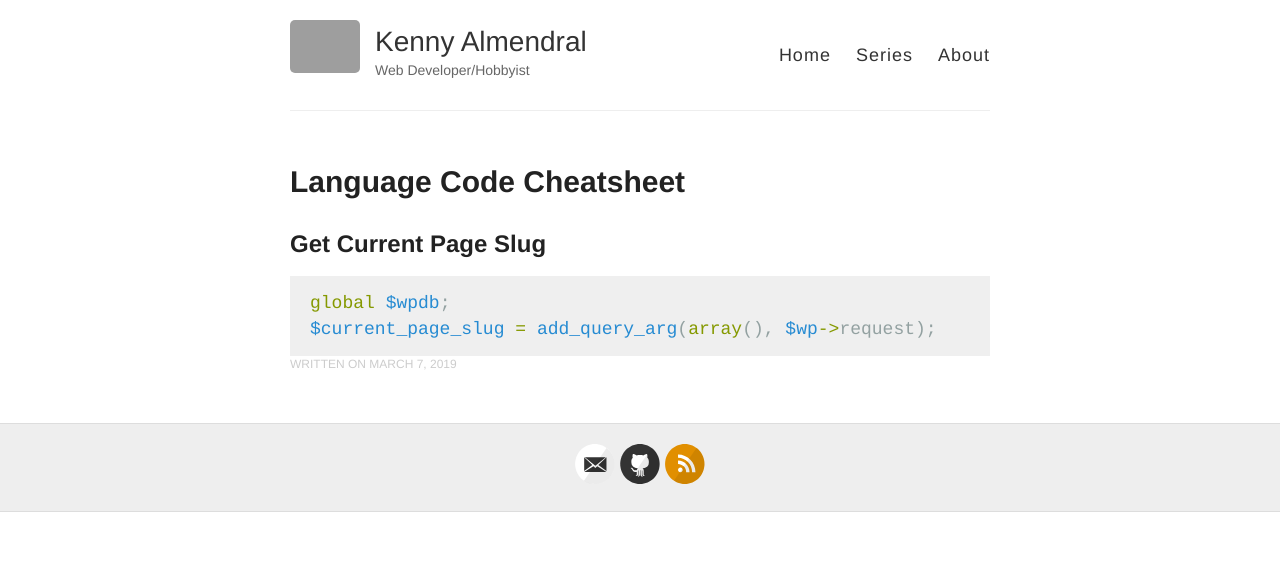
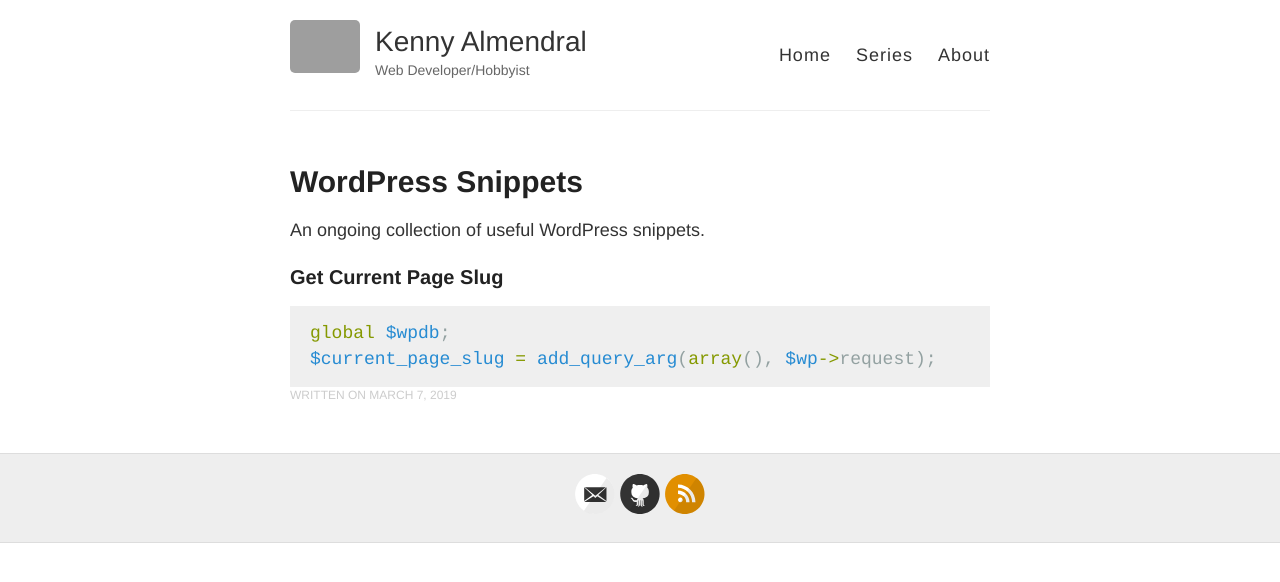
Before and after one commit to kennyalmendral/kennyalmendral.github.io, a Jekyll site: the page built from _posts/2019-03-07-wordpress-snippets.md, in a window 1280 px wide. Shown: the top 582 px of the page. Built offline with Jekyll 4.4.1, drawn with Linux system fonts in a browser that asks for light colours; grey boxes are pictures that could not be loaded.

Commit message:
Update and rename 2019-03-07-wordpress-recipes.md to 2019-03-07-wordpress-snippets.md

````diff
--- a/_posts/2019-03-07-wordpress-recipes.md
+++ b/_posts/2019-03-07-wordpress-snippets.md
@@ -1,9 +1,11 @@
 ---
 layout: post
-title: Language Code Cheatsheet
+title: WordPress Snippets
 ---
 
-## Get Current Page Slug
+An ongoing collection of useful WordPress snippets.
+
+### Get Current Page Slug
 ```php
 global $wpdb;
 $current_page_slug = add_query_arg(array(), $wp->request);
````
